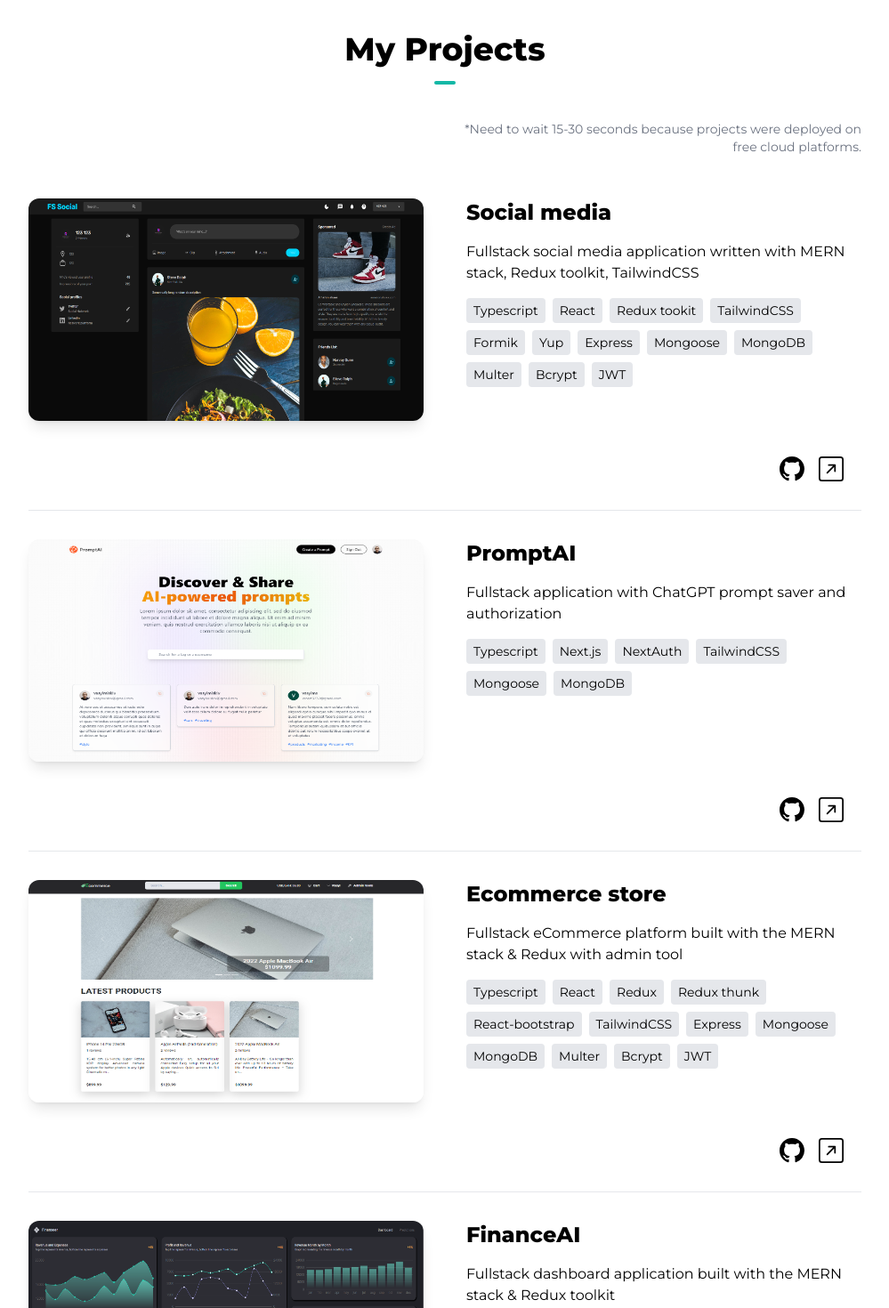
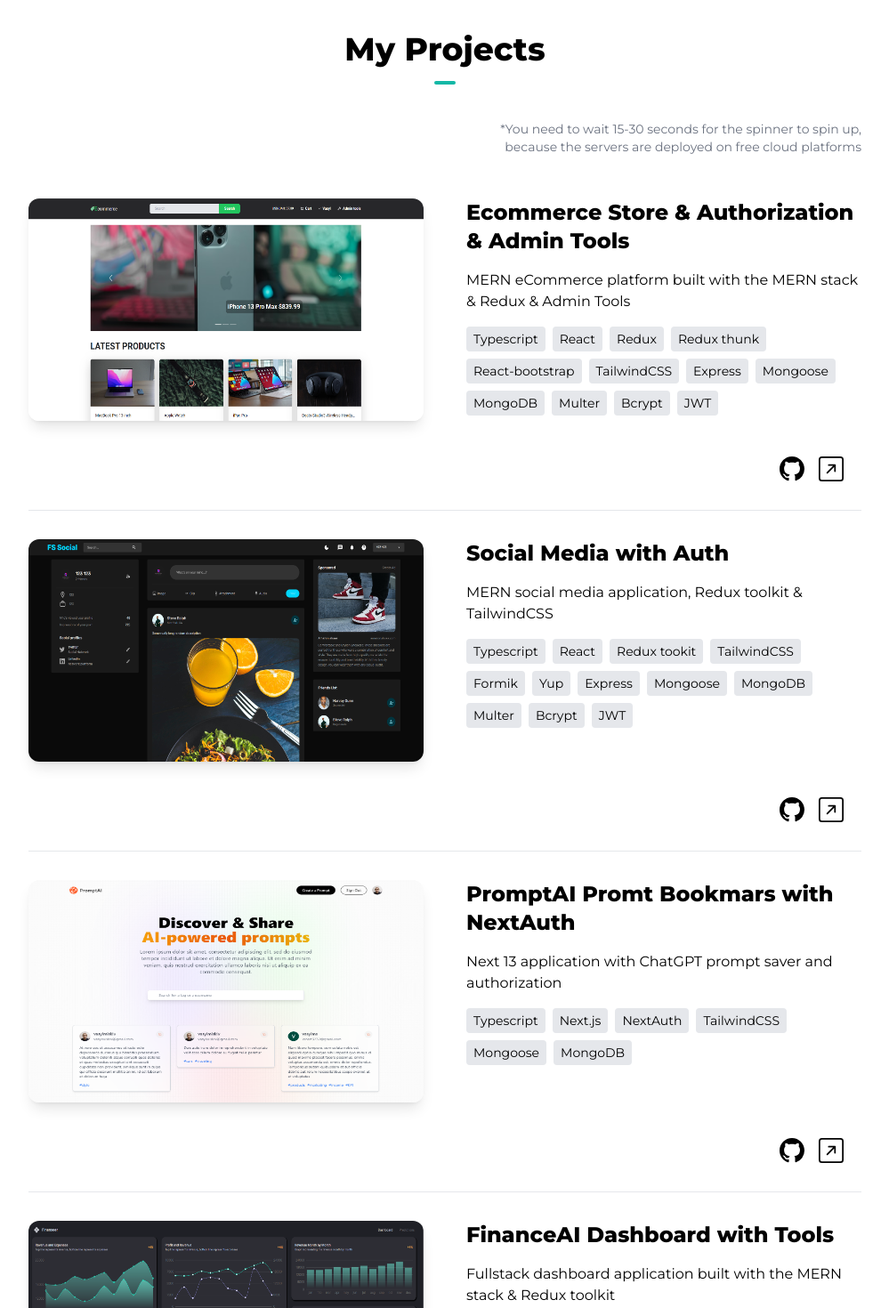
Before and after one commit to vasylmiskiv/own-portfolio, a Next.js app: page / in a window 1280 px wide. Shown: the part 1780-3250 px from the top of the page at 89% size, without its empty margins (140-1139 px from the left). Built offline with nearby package versions, Linux system fonts and the light colour scheme.

Commit message:
ui and data fixes

```diff
--- a/app/components/ProjectSection.tsx
+++ b/app/components/ProjectSection.tsx
@@ -13,8 +13,8 @@
       </h1>
       <div className="w-6 md:mb-10 h-1 mx-auto my-4 bg-teal-500 border-0 rounded"></div>
       <div className="mb-4 text-gray-500 text-sm md:w-1/2 text-right ml-auto">
-        *Need to wait 15-30 seconds because projects were deployed on free cloud
-        platforms.
+        *You need to wait 15-30 seconds for the spinner to spin up, because the
+        servers are deployed on free cloud platforms
       </div>
       <div className="flex flex-col">
         {PROJECTS.map((project, i) => (
--- a/app/constants/constants.ts
+++ b/app/constants/constants.ts
@@ -101,9 +101,31 @@
 
 export const PROJECTS: Array<IProjectItem> = [
   {
-    name: "Social media",
+    name: "Ecommerce Store & Authorization & Admin Tools",
     description:
-      "Fullstack social media application written with MERN stack, Redux toolkit, TailwindCSS",
+      "MERN eCommerce platform built with the MERN stack & Redux & Admin Tools",
+    techStack: [
+      "Typescript",
+      "React",
+      "Redux",
+      "Redux thunk",
+      "React-bootstrap",
+      "TailwindCSS",
+      "Express",
+      "Mongoose",
+      "MongoDB",
+      "Multer",
+      "Bcrypt",
+      "JWT",
+    ],
+    image: "/projects/project-ecommerce.png",
+    isImageDark: false,
+    github: "https://github.com/vasylmiskiv/ecommerce-client",
+    link: "https://vmiskivecommerce.vercel.app",
+  },
+  {
+    name: "Social Media with Auth",
+    description: "MERN social media application, Redux toolkit & TailwindCSS",
     techStack: [
       "Typescript",
       "React",
@@ -124,9 +146,9 @@
     link: "https://vmiskiv-fssocial-app.onrender.com",
   },
   {
-    name: "PromptAI",
+    name: "PromptAI Promt Bookmars with NextAuth",
     description:
-      "Fullstack application with ChatGPT prompt saver and authorization",
+      "Next 13 application with ChatGPT prompt saver and authorization",
     techStack: [
       "Typescript",
       "Next.js",
@@ -141,30 +163,7 @@
     link: "https://vmiskiv-promptai.vercel.app",
   },
   {
-    name: "Ecommerce store",
-    description:
-      "Fullstack eCommerce platform built with the MERN stack & Redux with admin tool",
-    techStack: [
-      "Typescript",
-      "React",
-      "Redux",
-      "Redux thunk",
-      "React-bootstrap",
-      "TailwindCSS",
-      "Express",
-      "Mongoose",
-      "MongoDB",
-      "Multer",
-      "Bcrypt",
-      "JWT",
-    ],
-    image: "/projects/project-ecommerce.png",
-    isImageDark: false,
-    github: "https://github.com/vasylmiskiv/ecommerce-client",
-    link: "https://vmiskivecommerce.vercel.app",
-  },
-  {
-    name: "FinanceAI",
+    name: "FinanceAI Dashboard with Tools",
     description:
       "Fullstack dashboard application built with the MERN stack & Redux toolkit",
     techStack: [
@@ -184,7 +183,7 @@
     link: "https://vmiskiv-finance-app.onrender.com",
   },
   {
-    name: "ChatGPT",
+    name: "ChatGPT Messenger with OAuth",
     description: "ChatGPT application with OAuth, Firebase, and OpenAI API",
     techStack: ["Typescript", "Next.js", "OAuth", "Firebase", "OpenAI API"],
     image: "/projects/project-chatgpt.png",
@@ -202,7 +201,7 @@
     link: "https://vmiskivchatsocketio.onrender.com/",
   },
   {
-    name: "MVP GraphQL Project management app",
+    name: "MVP GraphQL Project Management",
     description: "GraphQL fullstack application with MERN Stack",
     techStack: [
       "Typescript",
```
Also changed, not shown: public/projects/project-ecommerce.png.
